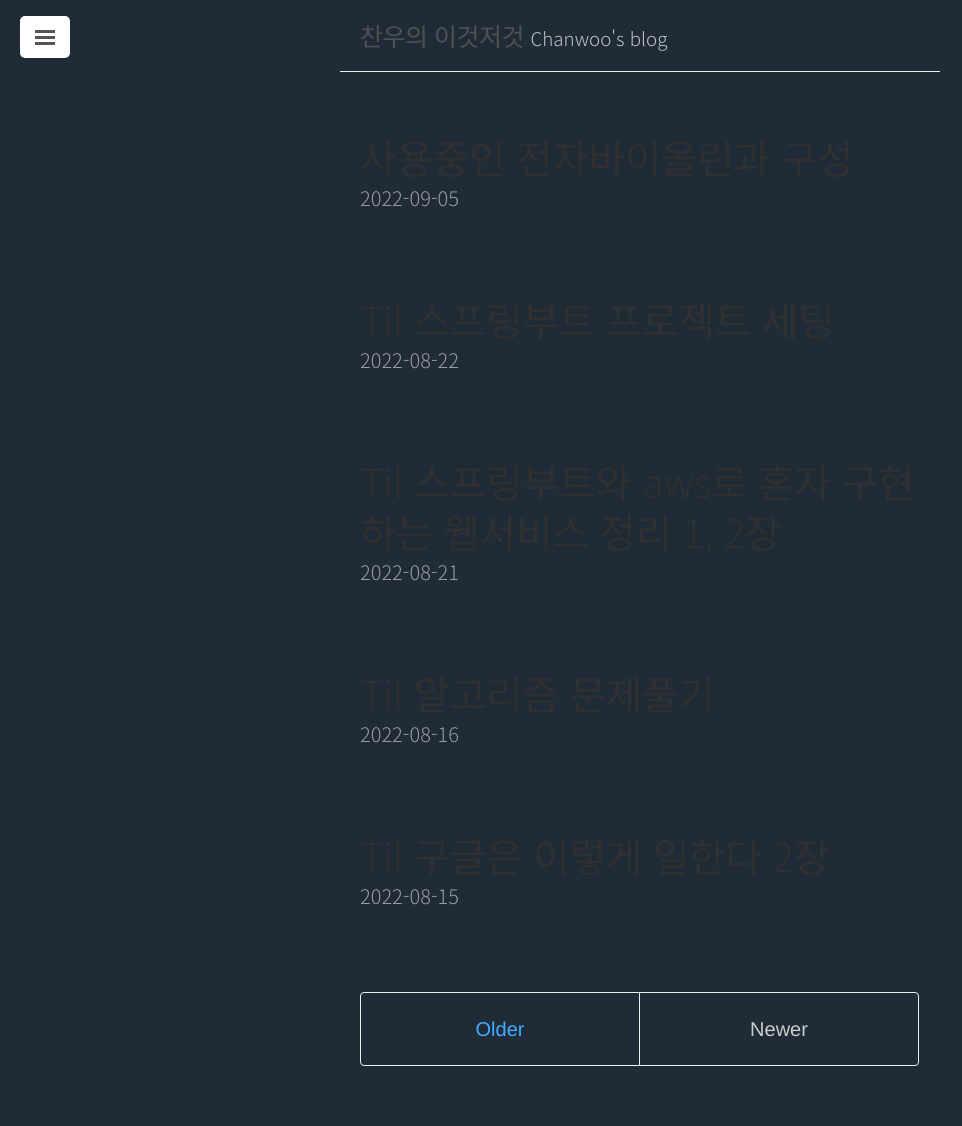
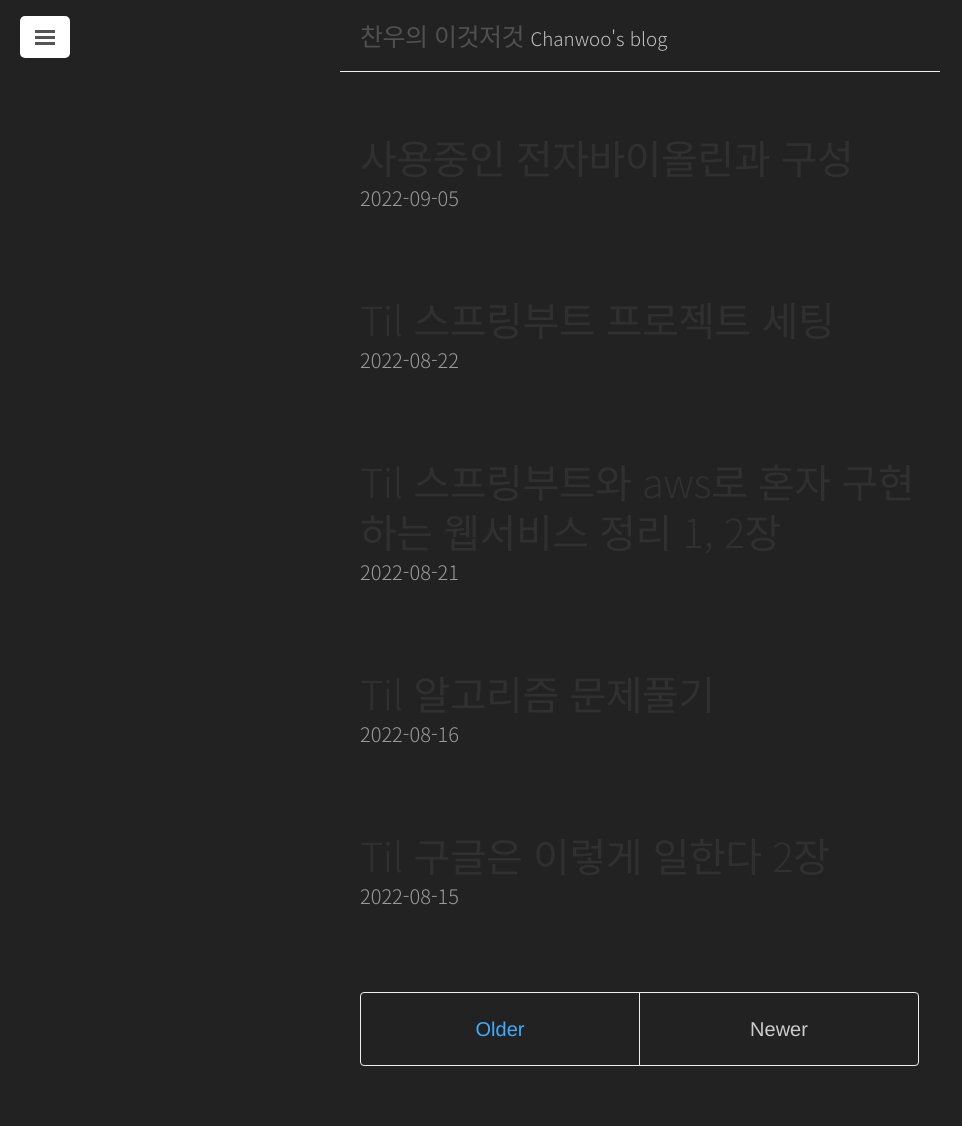
Before and after one commit to chanwooo/chanwooo.github.io, a Jekyll site: the page built from index.html, in a window 1280 px wide. Shown: the whole page, without its empty margins (0-962 px from the left). Built offline with Jekyll 4.4.1, drawn with Linux system fonts in a browser that asks for light colours; the list of posts is cut into pages by our own code.

Commit message:
Update lanyon.css

```diff
--- a/public/css/lanyon.css
+++ b/public/css/lanyon.css
@@ -36,7 +36,7 @@
 
 /* for darkmode*/
 body {
-  background: #202b38;
+  background: #222222;
   line-height: 1.6;
   max-width: 600px;
   margin: 0 auto;
```
